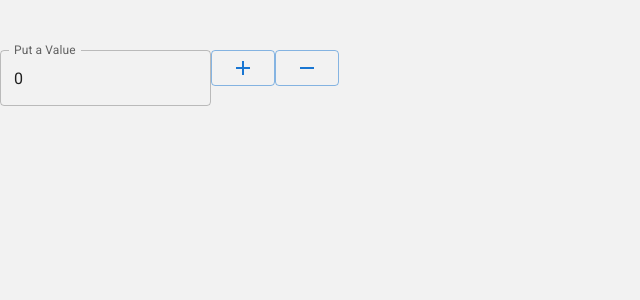
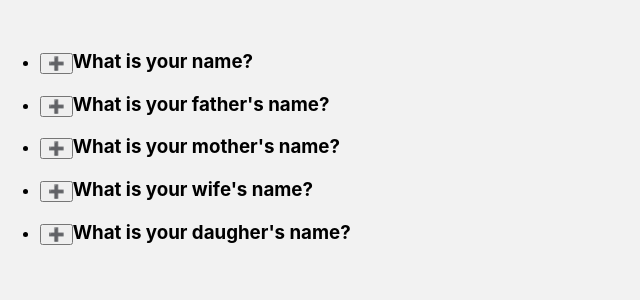
Before and after one commit to subhomoyprojects/thapa_teaching, a React (Create React App) app: page / in a window 1280 px wide. Shown: the top 300 px of the page, without its empty margins (0-640 px from the left). Built offline with nearby package versions, Linux system fonts and the light colour scheme.

Commit message:
accordine add

```diff
--- a/src/App.js
+++ b/src/App.js
@@ -1,10 +1,10 @@
 import "./App.css";
-import IncDic from "./component/IncDic";
+import Accordine from "./component/accordine/Accordine";
 
 function App() {
   return (
     <>
-      <IncDic />
+      <Accordine />
     </>
   );
 }
--- /dev/null
+++ b/src/component/accordine/Accordine.jsx
@@ -0,0 +1,21 @@
+import React, { useState } from "react";
+import { AccordineItem } from "./AccordineItem";
+import Accordineloop from "./Accordineloop";
+
+function Accordine(props) {
+  const [questionItem] = useState(AccordineItem);
+  return (
+    <div className="container">
+      <div className="card">
+        <ul className="accordine-holder">
+          {questionItem.map((item, index) => {
+            const { id } = item;
+            return <Accordineloop key={id} {...item} />;
+          })}
+        </ul>
+      </div>
+    </div>
+  );
+}
+
+export default Accordine;
--- /dev/null
+++ b/src/component/accordine/AccordineItem.jsx
@@ -0,0 +1,27 @@
+export const AccordineItem = [
+  {
+    id: 1,
+    question: "What is your name?",
+    answer: "Subhomoy Pal",
+  },
+  {
+    id: 2,
+    question: "What is your father's name?",
+    answer: "Sunirmal Pal",
+  },
+  {
+    id: 1,
+    question: "What is your mother's name?",
+    answer: "Aloka Pal",
+  },
+  {
+    id: 1,
+    question: "What is your wife's name?",
+    answer: "Arpita Pal",
+  },
+  {
+    id: 1,
+    question: "What is your daugher's name?",
+    answer: "Debabrita Pal",
+  },
+];
--- /dev/null
+++ b/src/component/accordine/Accordineloop.jsx
@@ -0,0 +1,21 @@
+import React, { useState } from "react";
+
+function Accordineloop({ question, answer }) {
+  const [show, setShow] = useState(false);
+  const showHide = () => {
+    setShow(() => !show);
+  };
+  return (
+    <li>
+      <h3>
+        <button type="button" onClick={showHide}>
+          {show ? "➖" : "➕"}
+        </button>
+        {question}
+      </h3>
+      {show ? <p>{answer}</p> : <p></p>}
+    </li>
+  );
+}
+
+export default Accordineloop;
```
